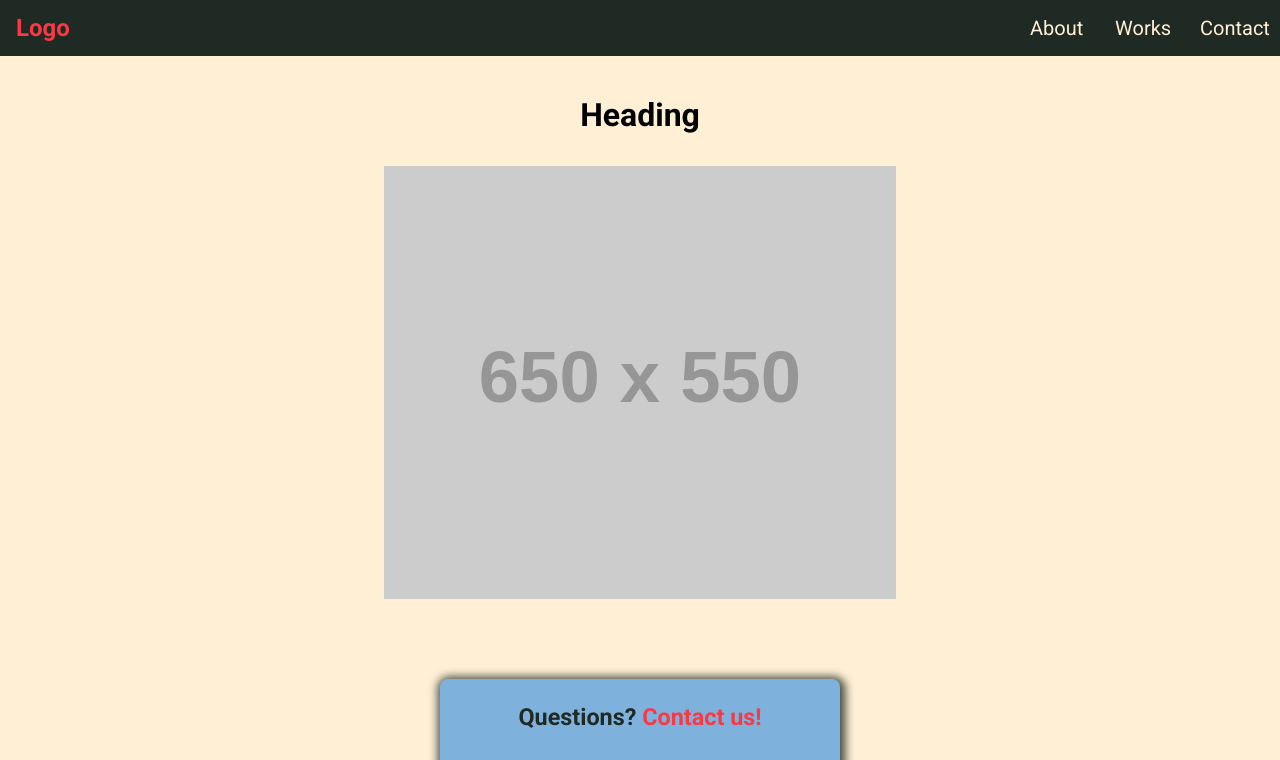
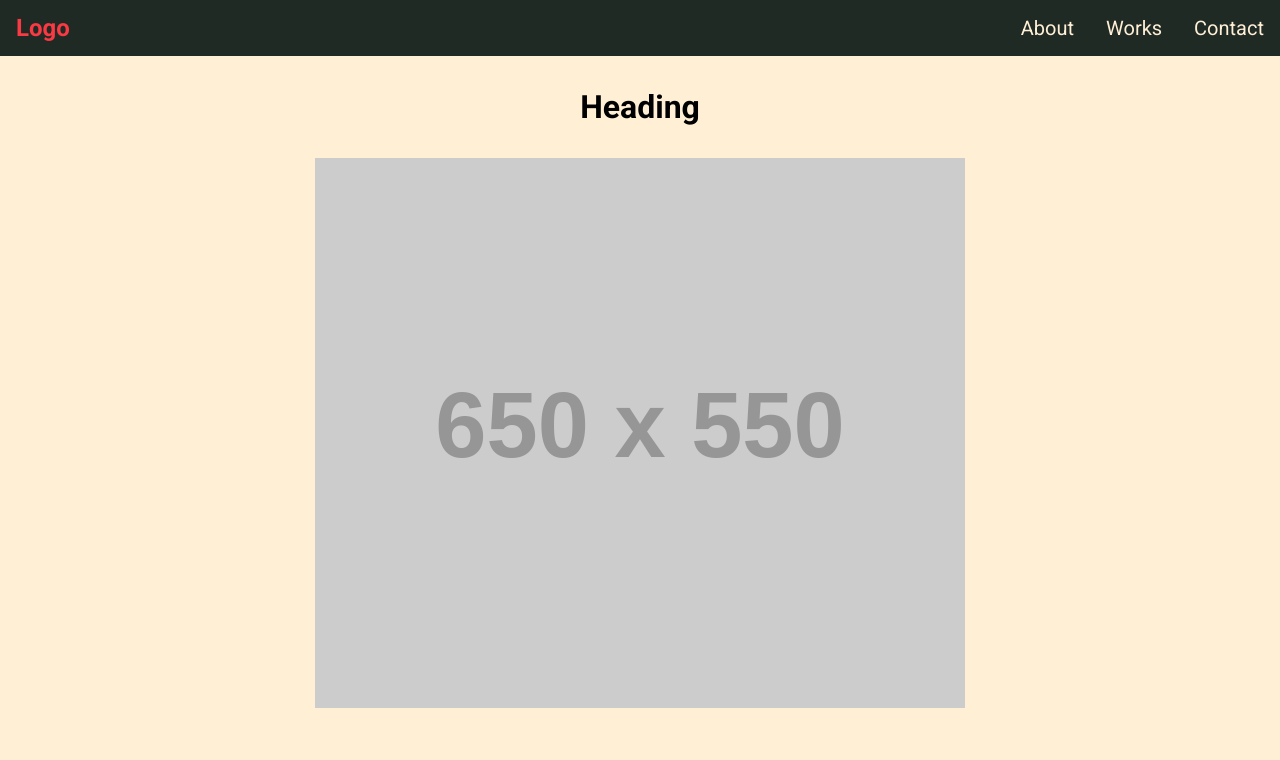
Before and after one commit to SebZG/Landing-Page, a plain HTML site: page index.html in a window 1280 px wide. Shown: the top 760 px of the page. Drawn offline with Linux system fonts and the light colour scheme; placeholder pictures from the web are drawn by us.

Commit message:
adjusted header/nav

```diff
--- a/assets/styles.css
+++ b/assets/styles.css
@@ -1,6 +1,8 @@
 @import url("https://fonts.googleapis.com/css2?family=Roboto:wght@300;400;500;700&display=swap");
 
-/* RESET */
+/*
+RESET
+*/
 
 * {
 	margin: 0;
@@ -19,7 +21,9 @@ button {
 	font: inherit;
 }
 
-/* VARIABLES */
+/*
+VARIABLES
+*/
 
 :root {
 	/* FONTS */
@@ -27,19 +31,21 @@ button {
 
 	/* COLORS */
 	--BG-B: #202a25;
+	--BG-BLUE: #7eb2dd;
 	--BG-R: #f93943;
 	--BG-W: #ffefd5;
 	--BOX-SHADOW: #202a25ce;
+	--BTN-HOVER: #f95639;
+	--BTN-R: #f93943;
+	--TXT-B: #202a25;
 	--TXT-HOVER: #f93943;
 	--TXT-R: #f93943;
 	--TXT-W: #ffefd5;
-	--TXT-B: #202a25;
-	--BG-BLUE: #7eb2dd;
-	--BTN-R: #f93943;
-	--BTN-HOVER: #f95639;
 }
 
-/* GENERAL */
+/*
+GENERAL
+*/
 
 html {
 	scroll-behavior: smooth;
@@ -50,13 +56,13 @@ html {
 	background-color: var(--BG-W);
 }
 
-/* HEADER */
+/*
+HEADER
+*/
 
 .header {
-	width: 100%;
-	position: fixed;
+	position: sticky;
 	top: 0;
-	left: 0;
 	background-color: var(--BG-B);
 	display: flex;
 	flex-direction: row;
@@ -70,44 +76,39 @@ html {
 	/* line-height: 3.5rem; */
 }
 
-/* NAV */
+/*
+NAV
+*/
 
 .nav__ul {
 	list-style-type: none;
 	font-size: 1.25rem;
-	margin-right: 1rem;
+	/* margin-right: 1rem; */
 }
 
 .nav__li {
 	display: inline-block;
-	width: 80px;
-	/* padding: 0.5rem; */
-	/* background-color: #f93943; */
+	margin-left: -5px;
+	/* background-color: var(--BG-R); */
 }
 
-/* ul li:hover,
+ul li:hover,
 ul li:focus {
-	background-color: #f93943;
-} */
+	background-color: var(--TXT-HOVER);
+}
 
 .nav__a {
 	display: inline-block;
-	/* width: 80px; */
 	color: var(--TXT-W);
 	text-decoration: none;
-	/* background-color: var(--BG-W) */
 	padding: 1rem;
 }
 
-.nav__a:hover,
-.nav__a:focus {
-	background-color: var(--TXT-HOVER);
-}
-
-/* LANDING */
+/*
+LANDING
+*/
 
 .landing {
-	margin-top: 4rem;
 	display: flex;
 	flex-direction: column;
 	justify-content: space-evenly;
@@ -119,11 +120,13 @@ ul li:focus {
 	font-size: 2rem;
 }
 
-.landing__img {
+/* .landing__img {
 	width: 40%;
-}
+} */
 
-/* FORM */
+/*
+FORM
+*/
 
 .form-container {
 	box-shadow: 0.1rem 0.1rem 0.5rem 0.25rem var(--BOX-SHADOW);
@@ -153,7 +156,7 @@ ul li:focus {
 .form__input[type="text"],
 .form__input[type="email"],
 .form__select {
-	/* width: 100%; */
+	width: 100%;
 	padding: 0.3rem;
 	margin: 0.3rem 0;
 	display: inline-block;
@@ -176,7 +179,9 @@ ul li:focus {
 	background-color: var(--BTN-HOVER);
 }
 
-/* FOOTER */
+/*
+FOOTER
+*/
 
 .footer {
 	background-color: var(--BG-B);
```
